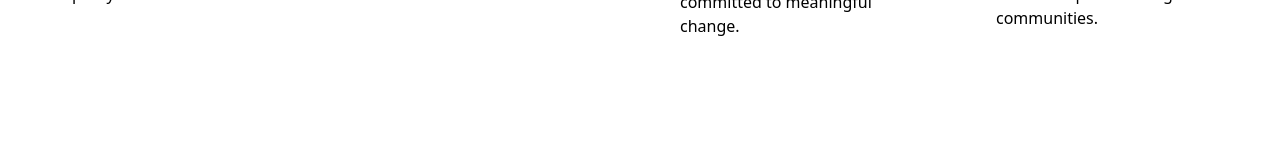
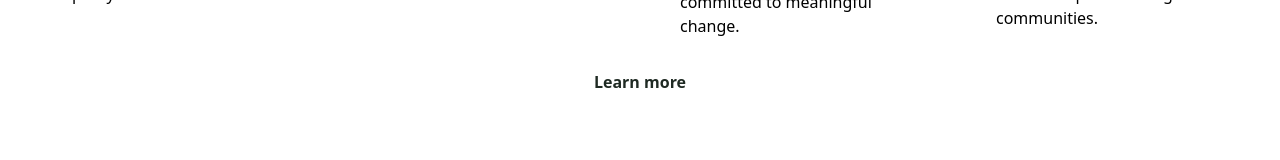
Before and after one commit to MastracciN/eli-consulting, a React (Vite) app: page / in a window 1280 px wide. Shown: the part 1262-1422 px from the top of the page. Built offline with nearby package versions, Linux system fonts and the light colour scheme.

Commit message:
added NavLink to services section on home page

```diff
--- a/src/pages/Home.jsx
+++ b/src/pages/Home.jsx
@@ -24,7 +24,7 @@ const Home = () => {
             </section>
 
             <main className='px-6'>
-                <div className="w-full max-w-[1400px] mx-auto">
+                <div className="max-w-[1400px] mx-auto">
 
                     {/* <section id="walking-together" className='py-20'>
                         <h2 className="text-4xl font-bold mb-8 font-serif">Walking Together in Two Worlds</h2>
@@ -94,7 +94,19 @@ const Home = () => {
                             </div>
                         </div>
 
-
+                        <NavLink
+                            to='/services'
+                            className="relative inline-block font-bold text-dg
+                            after:absolute after:left-0 after:bottom-[1px]
+                            after:h-[1px] after:w-full
+                            after:origin-left
+                            after:scale-x-0
+                            after:bg-current
+                            after:transition-transform after:duration-300
+                            hover:after:scale-x-100"
+                        >
+                            Learn more
+                        </NavLink>
                     </section>
 
 
```
